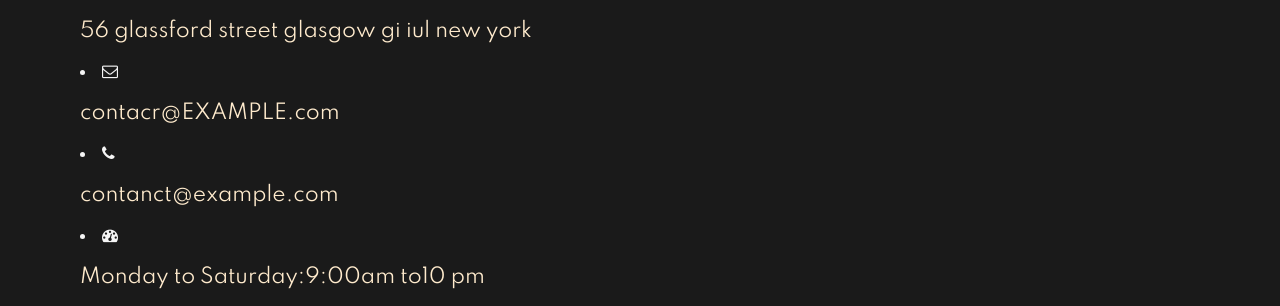
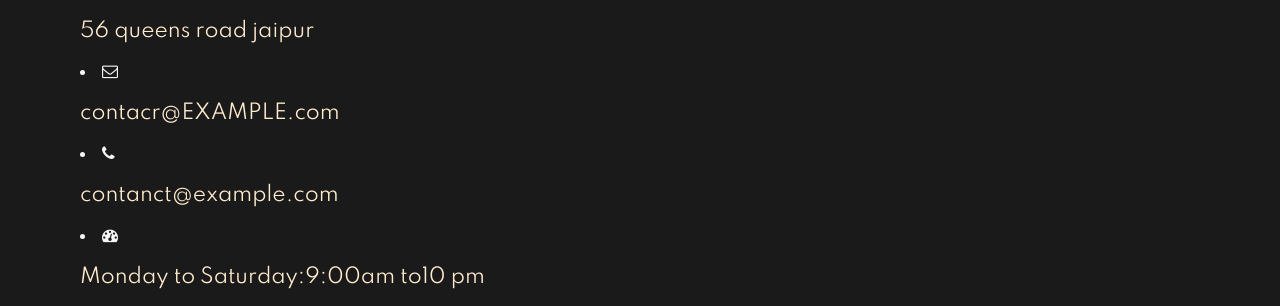
Before and after one commit to 12apoorv/E-commerce, a website: page contact.html in a window 1280 px wide. Shown: the part 462-768 px from the top of the page. Drawn offline with Linux system fonts and the light colour scheme; grey boxes are pictures that could not be loaded.

Commit message:
Update contact.html

```diff
--- a/contact.html
+++ b/contact.html
@@ -42,7 +42,7 @@
 
 <i class="fa fa-map-o"></i>
 
-            <p>56  glassford street glasgow gi iul new york</p>
+            <p>56  queens road jaipur</p>
         </li>
         <li>
             <i class="fa fa-envelope-o"></i>
```
